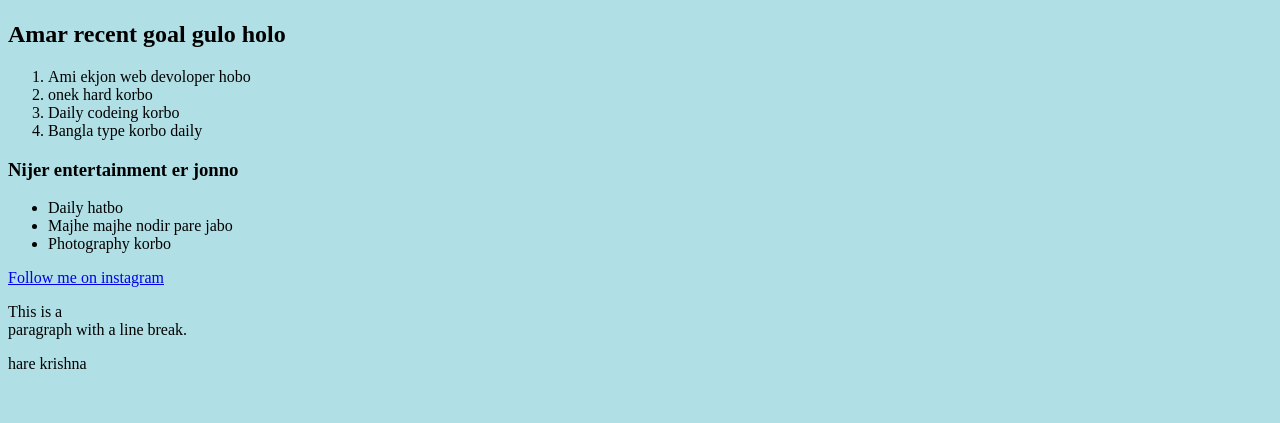
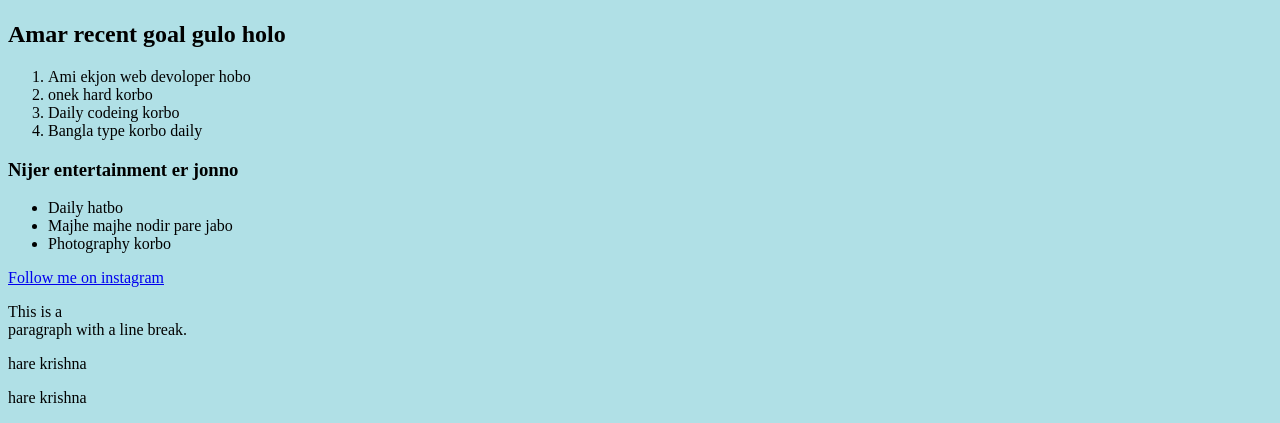
Before and after one commit to subrataig/mywebsite, a plain HTML site: page index.html in a window 1280 px wide. Shown: the part 483-906 px from the top of the page. Before the commit the page ends 872 px from the top, so only its background shows below. Drawn offline with Linux system fonts and the light colour scheme.

Commit message:
last git

```diff
--- a/index.html
+++ b/index.html
@@ -38,6 +38,7 @@
   img {height: 300px;;}
 </style>
 <p>hare krishna</p>
+<p>hare krishna</p>
 <!-- <p>ki koro?</p> -->
 </body>
 </html>
```
